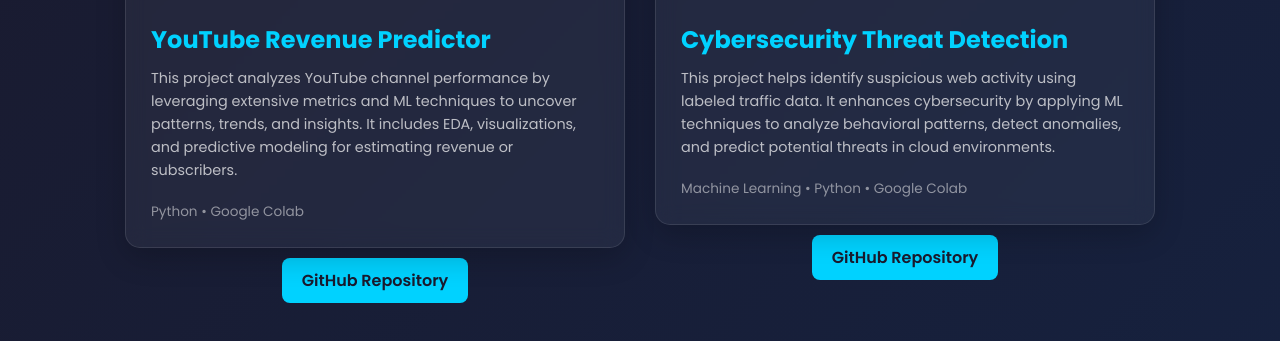
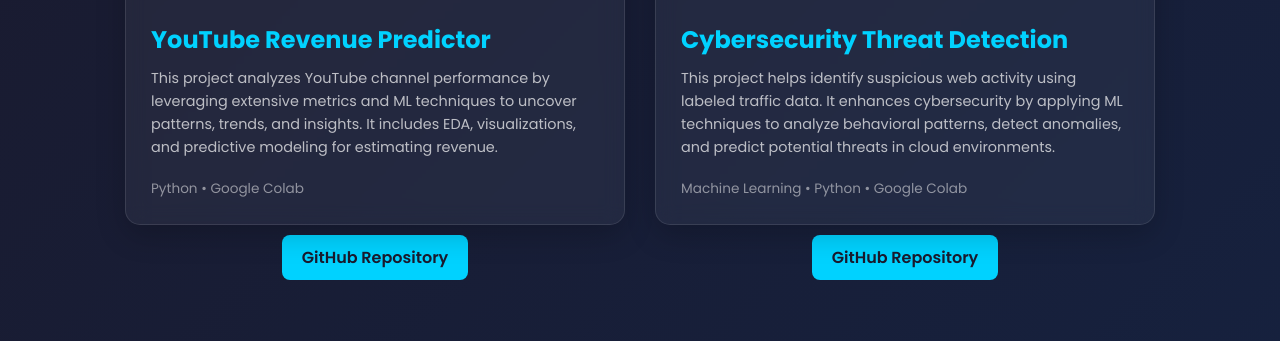
Before and after one commit to CHIRAYU-365/DS_UM, a plain HTML site: page index.html in a window 1280 px wide. Shown: the part 409-750 px from the top of the page. Drawn offline with Linux system fonts and the light colour scheme.

Commit message:
Update index.html

```diff
--- a/index.html
+++ b/index.html
@@ -186,7 +186,7 @@
         </div>
         <div class="project-content">
           <h3>YouTube Revenue Predictor</h3>
-          <p>This project analyzes YouTube channel performance by leveraging extensive metrics and ML techniques to uncover patterns, trends, and insights. It includes EDA, visualizations, and predictive modeling for estimating revenue or subscribers.</p>
+          <p>This project analyzes YouTube channel performance by leveraging extensive metrics and ML techniques to uncover patterns, trends, and insights. It includes EDA, visualizations, and predictive modeling for estimating revenue.</p>
           <div class="project-meta">Python • Google Colab</div>
         </div>
       </div>
```
